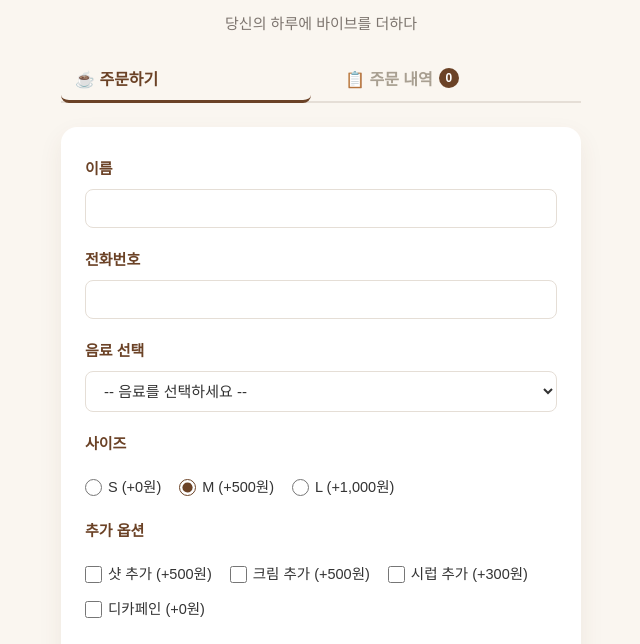
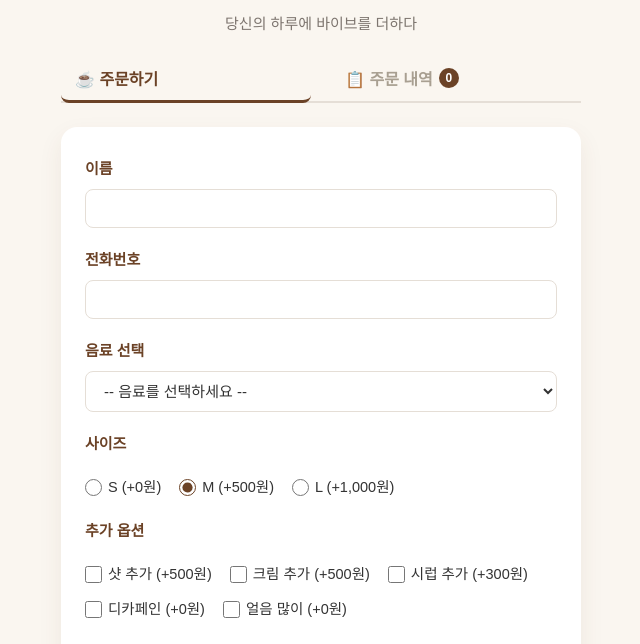
Before and after one commit to dongdongju01/week6, a plain HTML site: page index.html in a window 1280 px wide. Shown: the part 154-798 px from the top of the page, without its empty margins (319-959 px from the left). Drawn offline with nearby package versions, Linux system fonts and the light colour scheme.

Commit message:
index file fixed

```diff
--- a/index.html
+++ b/index.html
@@ -90,6 +90,10 @@
           <input type="checkbox" id="option-decaf" name="options" value="decaf" data-price="0">
           <label for="option-decaf">디카페인 (+0원)</label>
         </div>
+        <div>
+          <input type="checkbox" id="option-extra-ice" name="options" value="extra-ice" data-price="0">
+          <label for="option-extra-ice">얼음 많이 (+0원)</label>
+        </div>
       </fieldset>
 
       <!-- 6. 수량 -->
```
